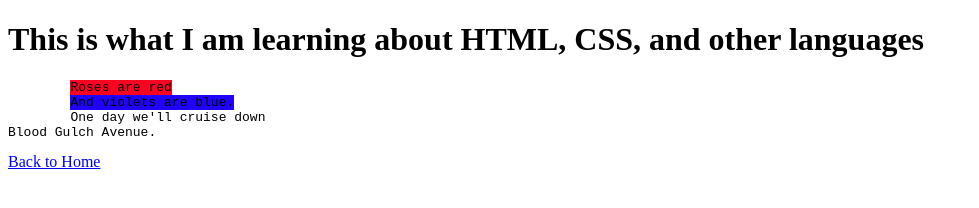
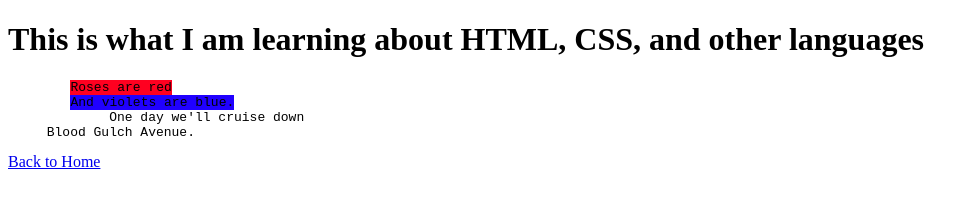
Before and after one commit to kangharo96/INST377, a plain HTML site: page index.html in a window 1280 px wide. Shown: the whole page, without its empty margins (0-979 px from the left). Drawn offline with Linux system fonts and the light colour scheme.

Commit message:
Update index.html

```diff
--- a/index.html
+++ b/index.html
@@ -39,7 +39,7 @@
 <pre>
 	<span id="rosesred">Roses are red</span>
 	<span id="violetsblue">And violets are blue.</span>
-	<span id="div1">One day we'll cruise down<br>Blood Gulch Avenue.</span>
+	<span id="strolling">One day we'll cruise down<br>Blood Gulch Avenue.</span>
 </pre>
 
 <!-- HTML Exercise 40 -->
```
